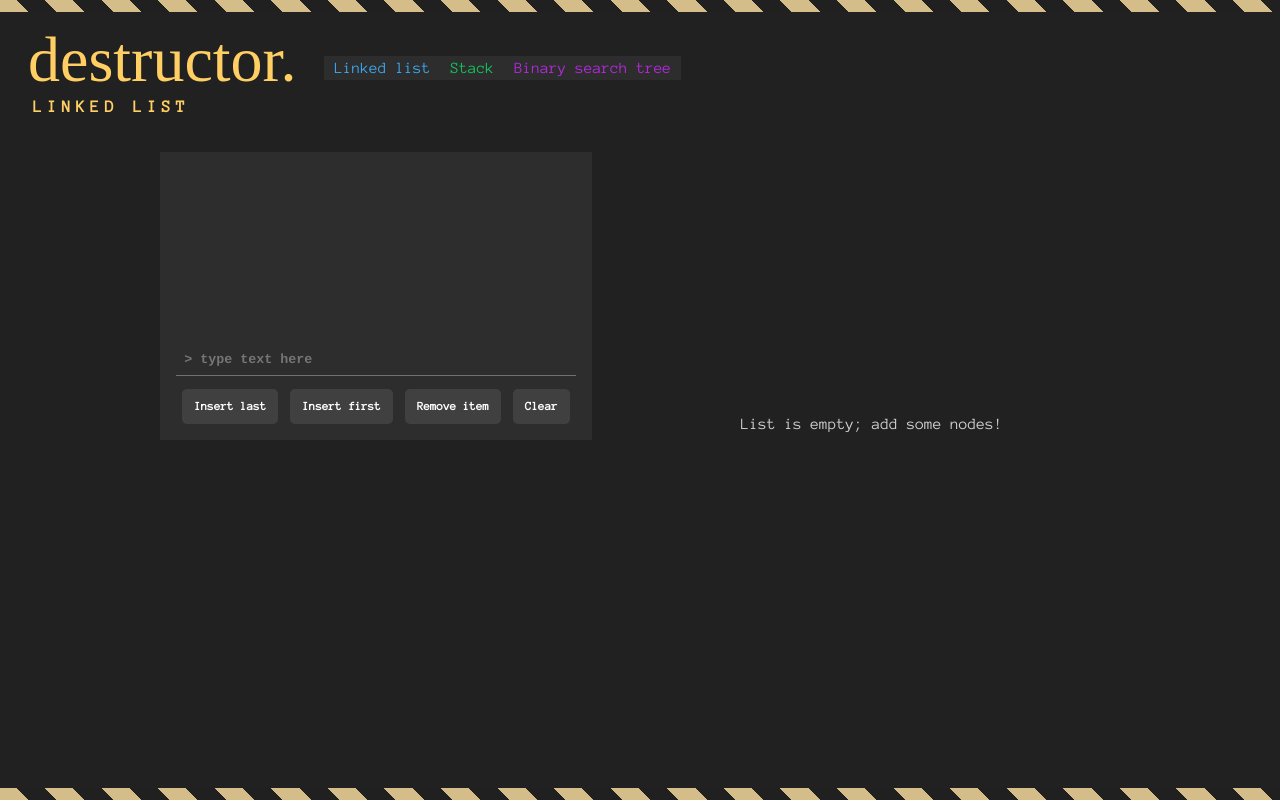
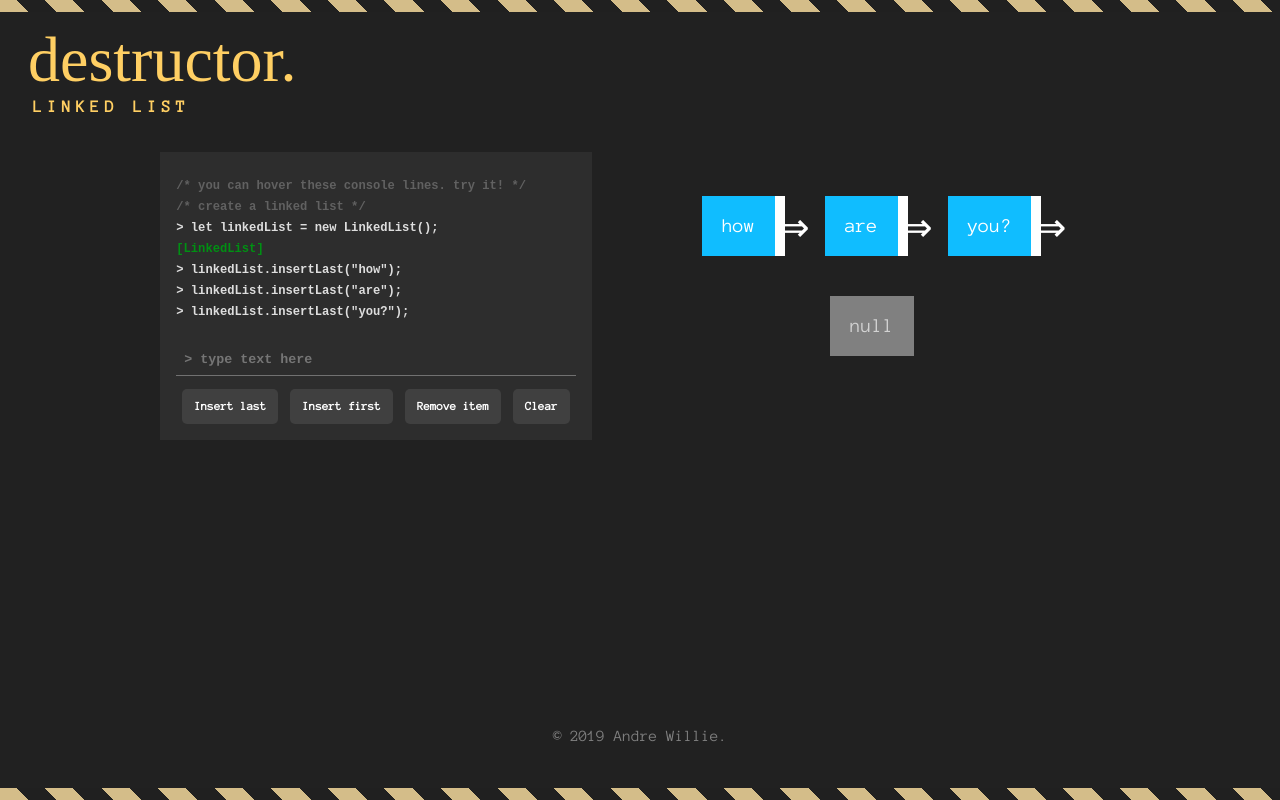
Before and after one commit to andre-kw/destructor, a React (Create React App) app: page / in a window 1280 px wide. Built offline with nearby package versions, Linux system fonts and the light colour scheme; a web font is replaced by a local one.

Commit message:
added footer

```diff
--- a/src/components/App.css
+++ b/src/components/App.css
@@ -41,6 +41,12 @@ header {
   width: 100%;
   max-width: 90em;
   display: flex;
+}
+
+footer {
+  margin: 3em;
+  text-align: center;
+  color: gray;
 }
 
 nav {
@@ -136,9 +142,10 @@ code {
 }
 
 .flex-main {
+  margin-bottom: 20%;
   display: flex;
   justify-content: center;
-  flex-wrap: wrap-reverse;
+  flex-wrap: wrap;
 }
 
 
--- a/src/components/App.js
+++ b/src/components/App.js
@@ -1,5 +1,6 @@
 import React, { Component } from 'react';
 import { Switch, Route, Link } from 'react-router-dom';
+import { AppProvider } from '../contexts/AppContext';
 import { LinkedListPath } from '../routes/LinkedListPage';
 import { BinaryTreePath } from '../routes/BinaryTreePage';
 import { StackPath } from '../routes/StackPage';
@@ -7,8 +8,13 @@ import './App.css';
 
 class App extends Component {
   render() {
-    return (
-      <div id="root-container">
+    const PLACEHOLDER = <nav>
+      <Link to="/structure/linked-list" className="nav-ll">Linked list</Link>
+      <Link to="/structure/stack" className="nav-stack">Stack</Link>
+      <Link to="/structure/binary-tree" className="nav-bst">Binary search tree</Link>
+    </nav>;
+
+    return <>
       <header>
         <section className="header-left">
           <h1>destructor.</h1>
@@ -22,23 +28,22 @@ class App extends Component {
           </h2>
         </section>
 
-          <section className="header-right">
-            <nav>
-              <Link to="/structure/linked-list" className="nav-ll">Linked list</Link>
-              <Link to="/structure/stack" className="nav-stack">Stack</Link>
-              <Link to="/structure/binary-tree" className="nav-bst">Binary search tree</Link>
-            </nav>
-          </section>
+        <section className="header-right"></section>
       </header>
 
+      <AppProvider>
         <Switch>
           <Route exact path="/" component={LinkedListPath} />
           <Route exact path="/structure/linked-list" component={LinkedListPath} />
           <Route exact path="/structure/stack" component={StackPath} />
           <Route exact path="/structure/binary-tree" component={BinaryTreePath} />
         </Switch>
-      </div>
-    );
+      </AppProvider>
+
+      <footer>
+        <p>© 2019 Andre Willie.</p>
+      </footer>
+    </>;
   }
 }
 
```
Lines whose indentation alone changed are shown as unchanged.
